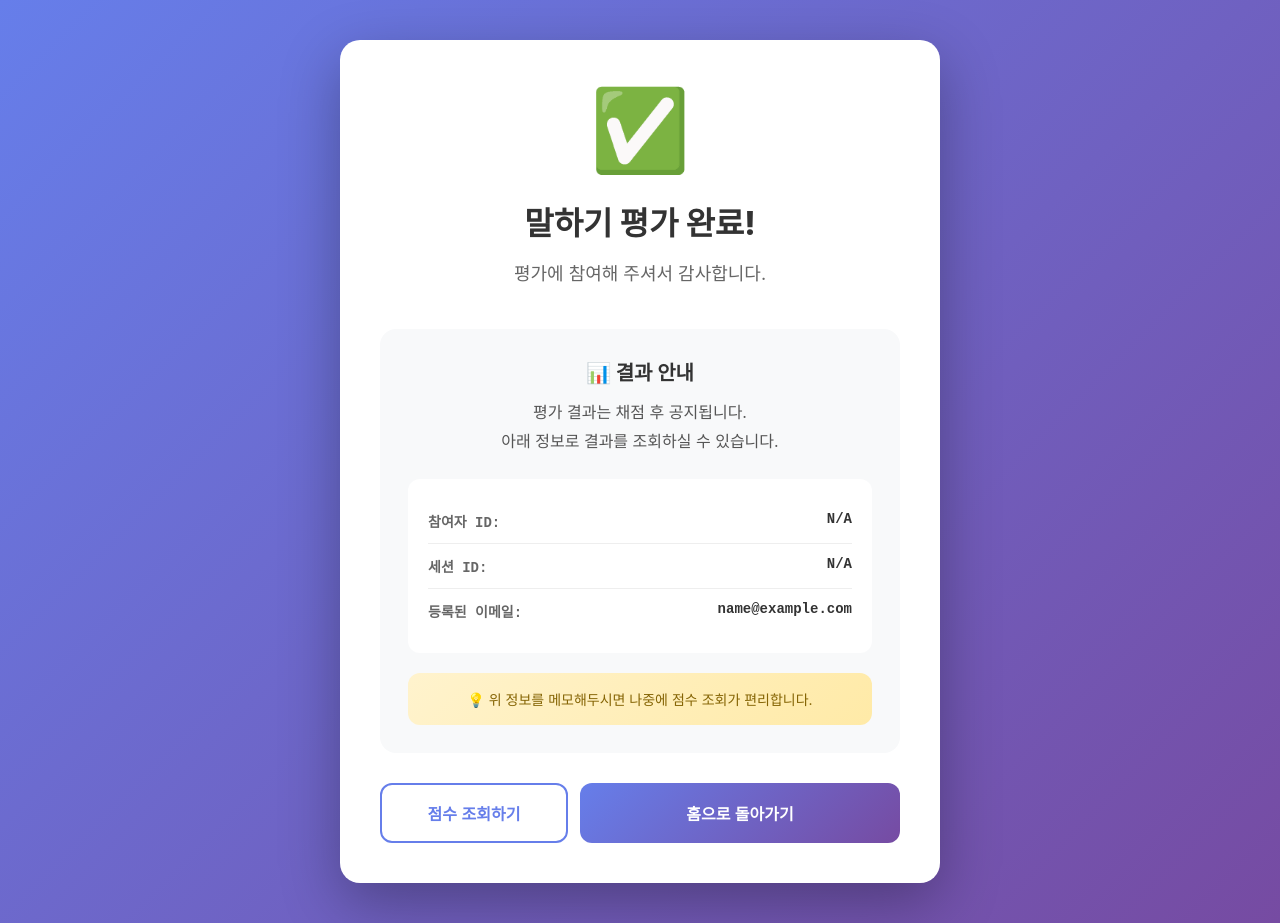
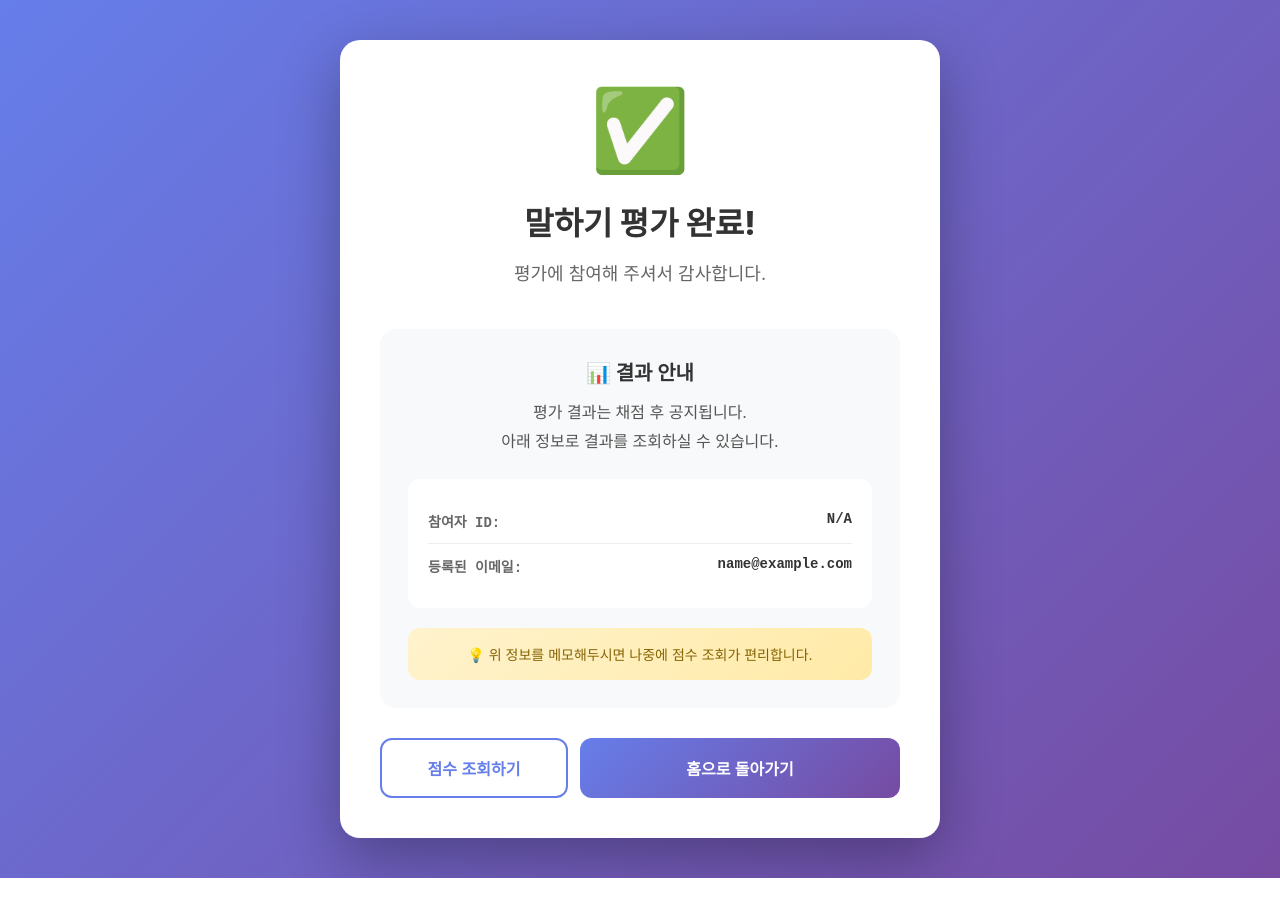
Before and after one commit to exphon/speechevaluation, a React (Create React App) app: page /speaking-completion in a window 1280 px wide. Both pictures are taken after typing "name@example.com" into the empty fields and a click on the button "등록하기". After the commit the page ends 878 px from the top, so only its background shows below. Built offline with nearby package versions, Linux system fonts and the light colour scheme.

Commit message:
Remove S_ prefix from participant ID display and remove session ID field

```diff
--- a/src/pages/SpeakingCompletionPage.js
+++ b/src/pages/SpeakingCompletionPage.js
@@ -124,11 +124,7 @@ const SpeakingCompletionPage = () => {
               <div className="session-info">
                 <div className="info-item">
                   <span className="label">참여자 ID:</span>
-                  <span className="value">{participantId || 'N/A'}</span>
-                </div>
-                <div className="info-item">
-                  <span className="label">세션 ID:</span>
-                  <span className="value">{sessionId || 'N/A'}</span>
+                  <span className="value">{participantId ? participantId.replace(/^S_/, '') : 'N/A'}</span>
                 </div>
                 {email && (
                   <div className="info-item">
```
